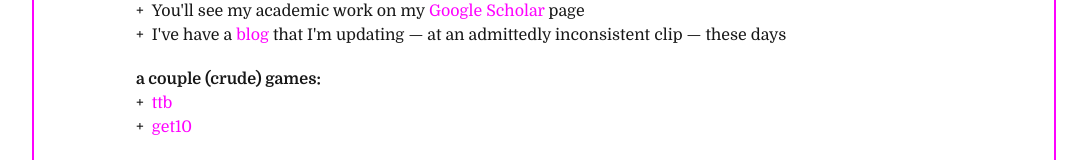
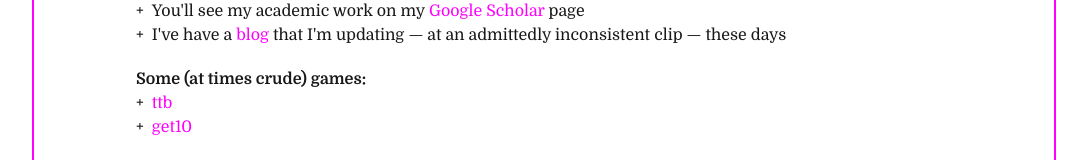
Before and after one commit to bairdlangenbrunner/bairdlangenbrunner, a React (Vite) app: page /projects in a window 1280 px wide. Shown: the part 229-389 px from the top of the page, without its empty margins (96-1183 px from the left). Built offline with nearby package versions, Linux system fonts and the light colour scheme; the HTML template or start-up script is replaced by a standard one.

Commit message:
update projects page

```diff
--- a/src/pages/Projects.jsx
+++ b/src/pages/Projects.jsx
@@ -42,7 +42,7 @@ function Projects() {
             <br />
             <h2>
               <span style={{ fontWeight: "bold" }}>
-                a couple (crude) games:
+                Some (at times crude) games:
               </span>
             </h2>
             <li>
```
Also changed, not shown: 4 other files (tests, documents, lock files or other folders).
